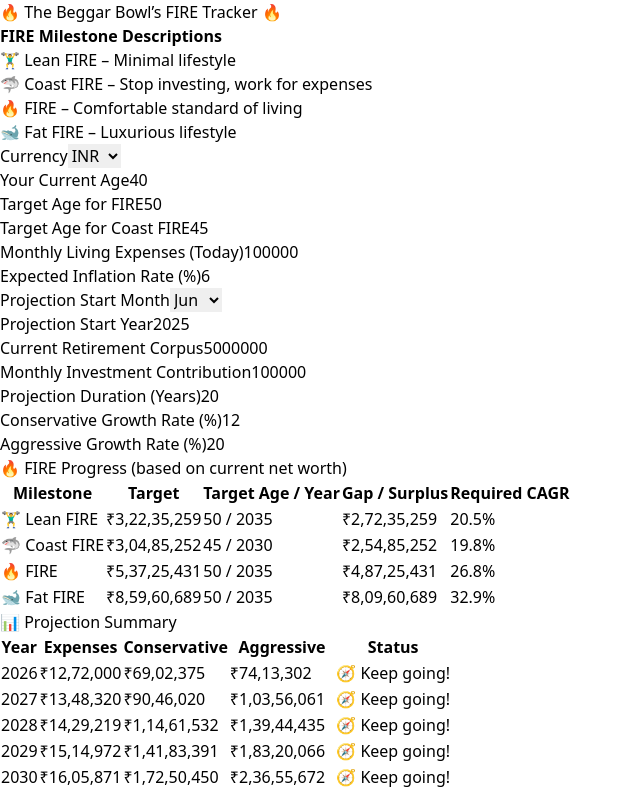
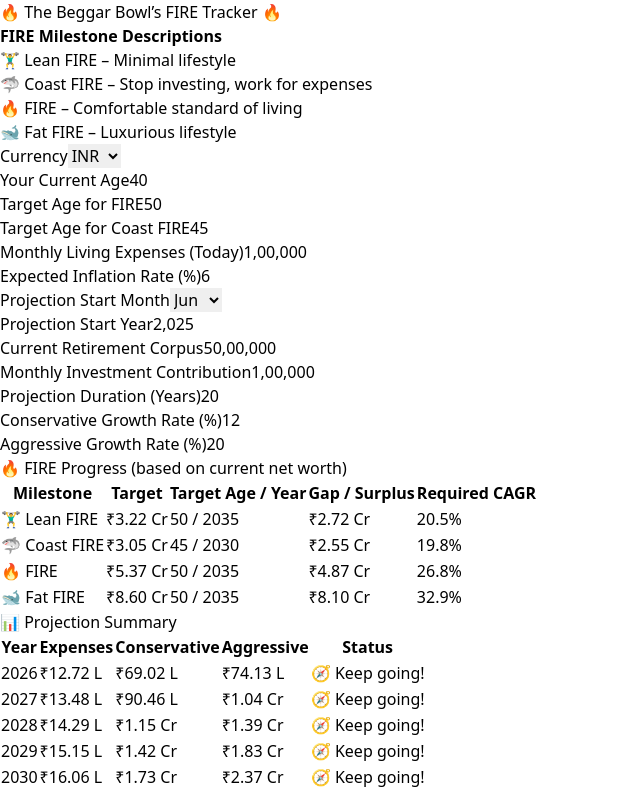
Before and after one commit to TheBeggarBowl/fire-tracker, a React (Vite) app: page / in a window 1280 px wide. Shown: the top 793 px of the page, without its empty margins (0-640 px from the left). Built offline with nearby package versions, Linux system fonts and the light colour scheme.

Commit message:
Update App.jsx

```diff
--- a/src/App.jsx
+++ b/src/App.jsx
@@ -17,6 +17,16 @@ const labelMap = {
   projectionYears: "Projection Duration (Years)",
   desiredConservativeCAGR: "Conservative Growth Rate (%)",
   desiredAggressiveCAGR: "Aggressive Growth Rate (%)"
+};
+const formatNumberWithCommas = (value, currency) => {
+  const locale = currency === "INR" ? "en-IN" : "en-US";
+  const number = Number(value.toString().replace(/,/g, ""));
+  if (isNaN(number)) return "";
+  return number.toLocaleString(locale);
+};
+
+const parseFormattedNumber = (str) => {
+  return Number(str.toString().replace(/,/g, ""));
 };
 
 export default function App() {
@@ -113,12 +123,20 @@ If you find it helpful, spread the love and good luck on your FIRE journey! 🔥
     });
   };
 
-  const fmt = v => {
-    const cur = inputs.currency;
-    const sym = cur==="INR" ? "₹" : "$";
-    const loc = cur==="INR" ? "en-IN" : "en-US";
-    return `${sym}${Intl.NumberFormat(loc,{maximumFractionDigits:0}).format(v)}`;
-  };
+ const fmt = (v) => {
+  const cur = inputs.currency;
+  const sym = cur === "INR" ? "₹" : "$";
+
+  if (cur === "INR") {
+    if (v >= 1e7) return `${sym}${(v / 1e7).toFixed(2)} Cr`;
+    if (v >= 1e5) return `${sym}${(v / 1e5).toFixed(2)} L`;
+    return `${sym}${v.toLocaleString("en-IN", { maximumFractionDigits: 0 })}`;
+  } else {
+    if (v >= 1e6) return `${sym}${(v / 1e6).toFixed(2)}M`;
+    if (v >= 1e3) return `${sym}${(v / 1e3).toFixed(2)}K`;
+    return `${sym}${v.toLocaleString("en-US", { maximumFractionDigits: 0 })}`;
+  }
+};
 
   const calcFIRE = () => {
     const now = inputs.currentNetWorth;
@@ -171,11 +189,12 @@ If you find it helpful, spread the love and good luck on your FIRE journey! 🔥
               </select>
             :
               <input
-                type="number"
-                value={inputs[k]}
-                onChange={e => update(k, e.target.value)}
+                type="text"
+                value={formatNumberWithCommas(inputs[k], inputs.currency)}
+                onChange={e => update(k, parseFormattedNumber(e.target.value))}
                 className="mt-1 block w-full border rounded px-2 py-1"
               />
+
             }
           </div>
         ))}
```
